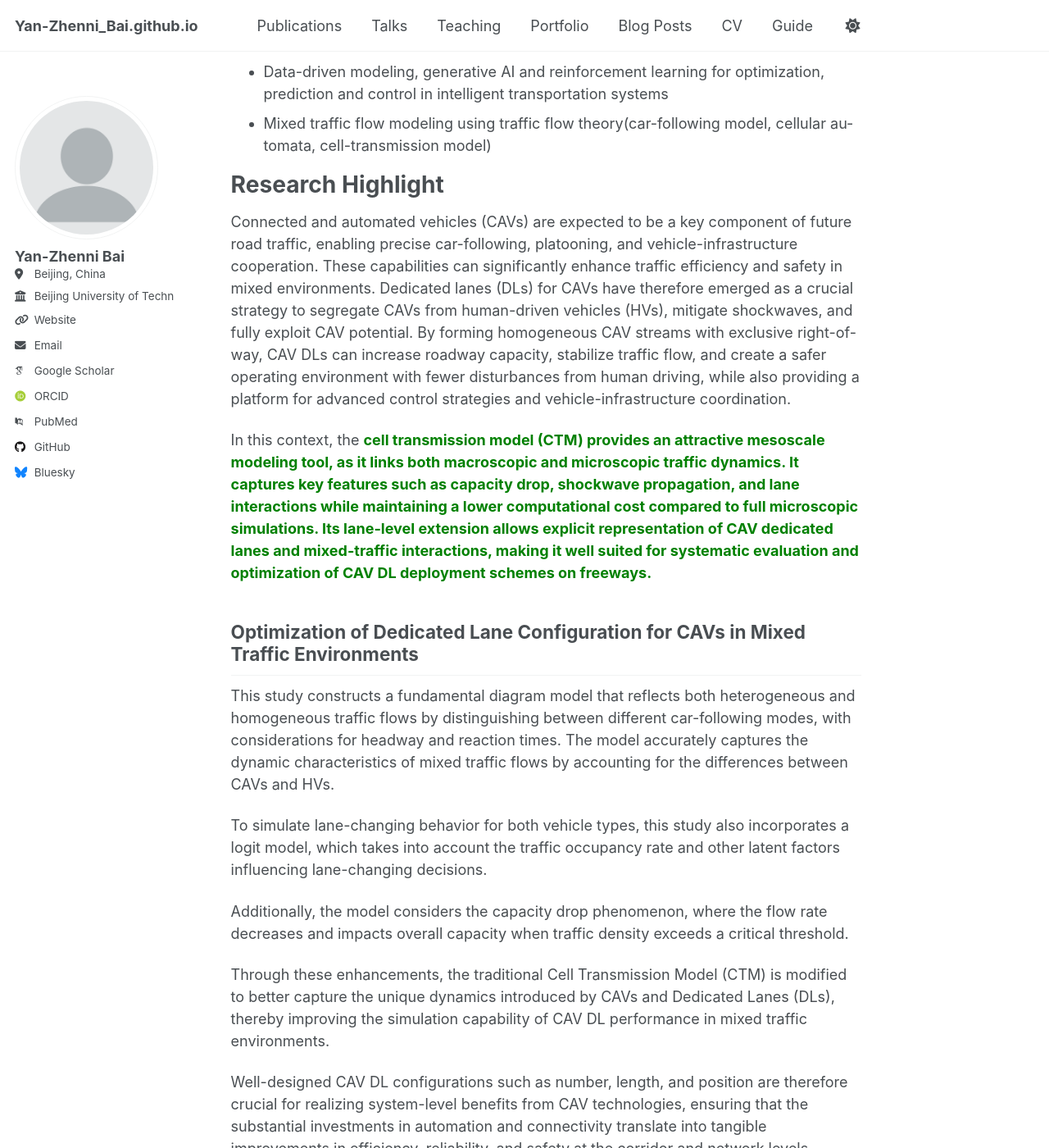
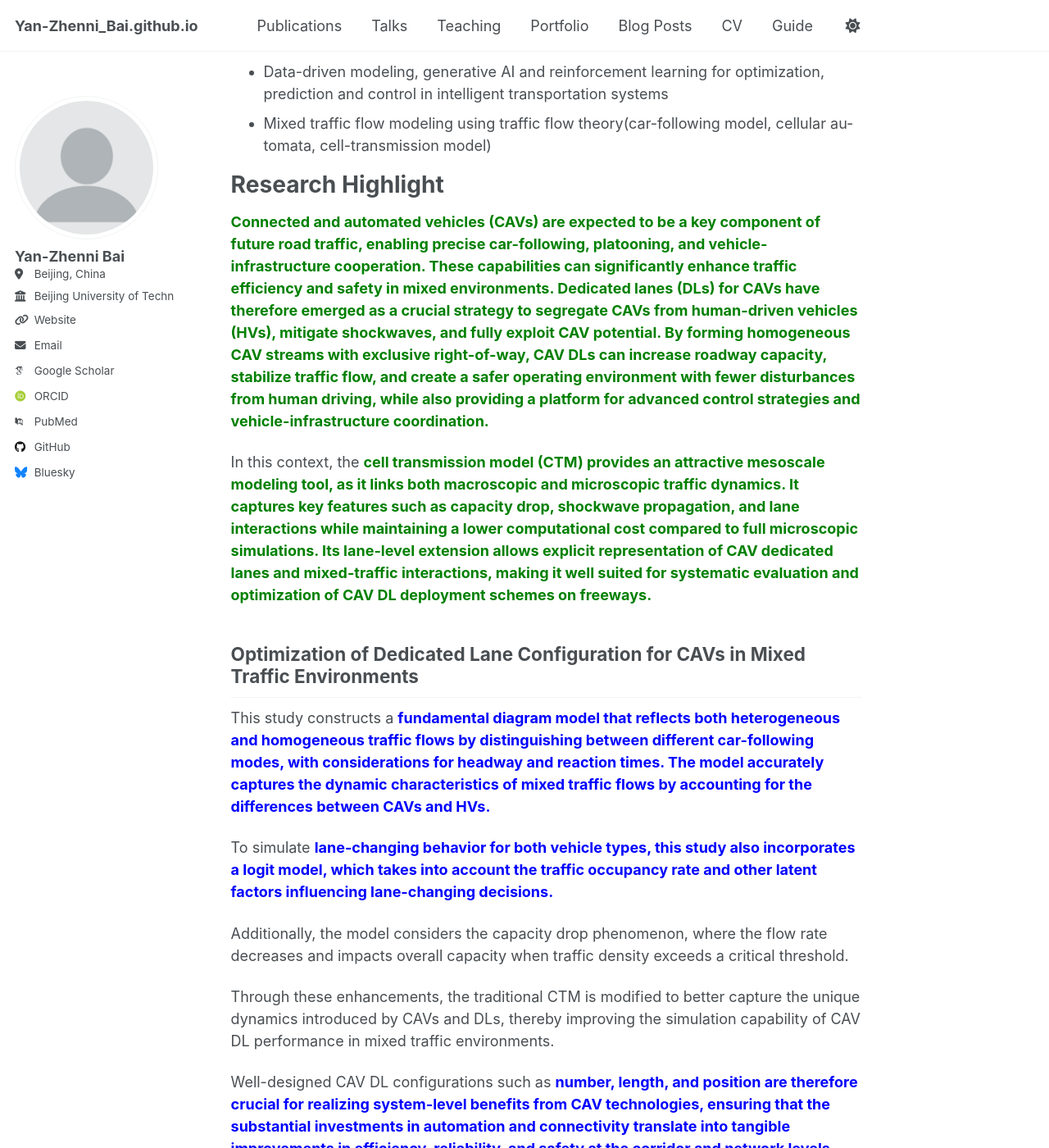
Before and after one commit to Yzn-Bai/Yan-Zhenni_Bai.github.io, a Jekyll site: the page built from _pages/about.md, in a window 1280 px wide and 1400 px high, scrolled down 500 px. Shown: the whole window at 82% size. Built offline with Jekyll 4.4.1, drawn with Linux system fonts in a browser that asks for light colours; some web fonts are replaced; a script that is not in the unit is left out; some of the changed text lies outside the part shown.

Commit message:
Update about.md

```diff
--- a/_pages/about.md
+++ b/_pages/about.md
@@ -22,22 +22,22 @@ Research Interests
 
 Research Highlight
 ======
-  Connected and automated vehicles (CAVs) are expected to be a key component of future road traffic, enabling precise car-following, platooning, and vehicle-infrastructure cooperation. These capabilities can significantly enhance traffic efficiency and safety in mixed environments. Dedicated lanes (DLs) for CAVs have therefore emerged as a crucial strategy to segregate CAVs from human-driven vehicles (HVs), mitigate shockwaves, and fully exploit CAV potential. By forming homogeneous CAV streams with exclusive right-of-way, CAV DLs can increase roadway capacity, stabilize traffic flow, and create a safer operating environment with fewer disturbances from human driving, while also providing a platform for advanced control strategies and vehicle-infrastructure coordination.
+  <span style="color:green; font-weight: bold;">Connected and automated vehicles (CAVs)<span style="color:green; font-weight: bold;"> are expected to be a key component of future road traffic, enabling precise car-following, platooning, and vehicle-infrastructure cooperation. These capabilities can significantly enhance traffic efficiency and safety in mixed environments. <span style="color:green; font-weight: bold;">Dedicated lanes (DLs)<span style="color:green; font-weight: bold;"> for CAVs have therefore emerged as a crucial strategy to segregate CAVs from human-driven vehicles (HVs), mitigate shockwaves, and fully exploit CAV potential. By forming homogeneous CAV streams with exclusive right-of-way, CAV DLs can increase roadway capacity, stabilize traffic flow, and create a safer operating environment with fewer disturbances from human driving, while also providing a platform for advanced control strategies and vehicle-infrastructure coordination.
 
   In this context, the <span style="color:green; font-weight: bold;">cell transmission model (CTM)<span style="color:green; font-weight: bold;"> provides an attractive mesoscale modeling tool, as it links both macroscopic and microscopic traffic dynamics. It captures key features such as capacity drop, shockwave propagation, and lane interactions while maintaining a lower computational cost compared to full microscopic simulations. Its lane-level extension allows explicit representation of CAV dedicated lanes and mixed-traffic interactions, making it well suited for systematic evaluation and optimization of CAV DL deployment schemes on freeways.
 
 Optimization of Dedicated Lane Configuration for CAVs in Mixed Traffic Environments
 ------
 
-  This study constructs a fundamental diagram model that reflects both heterogeneous and homogeneous traffic flows by distinguishing between different car-following modes, with considerations for headway and reaction times. The model accurately captures the dynamic characteristics of mixed traffic flows by accounting for the differences between CAVs and HVs.
+  This study constructs a <span style="color:blue; font-weight: bold;">fundamental diagram model<span style="color:blue; font-weight: bold;"> that reflects both heterogeneous and homogeneous traffic flows by distinguishing between different car-following modes, with considerations for headway and reaction times. The model accurately captures the dynamic characteristics of mixed traffic flows by accounting for the differences between CAVs and HVs.
 
-  To simulate lane-changing behavior for both vehicle types, this study also incorporates a logit model, which takes into account the traffic occupancy rate and other latent factors influencing lane-changing decisions.
+  To simulate <span style="color:blue; font-weight: bold;">lane-changing behavior<span style="color:blue; font-weight: bold;"> for both vehicle types, this study also incorporates <span style="color:blue; font-weight: bold;">a logit model<span style="color:blue; font-weight: bold;">, which takes into account the traffic occupancy rate and other latent factors influencing lane-changing decisions.
 
   Additionally, the model considers the capacity drop phenomenon, where the flow rate decreases and impacts overall capacity when traffic density exceeds a critical threshold.
 
-  Through these enhancements, the traditional Cell Transmission Model (CTM) is modified to better capture the unique dynamics introduced by CAVs and Dedicated Lanes (DLs), thereby improving the simulation capability of CAV DL performance in mixed traffic environments.
+  Through these enhancements, the traditional CTM is modified to better capture the unique dynamics introduced by CAVs and DLs, thereby improving the simulation capability of CAV DL performance in mixed traffic environments.
 
-  Well-designed CAV DL configurations such as number, length, and position are therefore crucial for realizing system-level benefits from CAV technologies, ensuring that the substantial investments in automation and connectivity translate into tangible improvements in efficiency, reliability, and safety at the corridor and network levels.
+  Well-designed CAV DL configurations such as <span style="color:blue; font-weight: bold;">number<span style="color:blue; font-weight: bold;">, <span style="color:blue; font-weight: bold;">length<span style="color:blue; font-weight: bold;">, and <span style="color:blue; font-weight: bold;">position<span style="color:blue; font-weight: bold;"> are therefore crucial for realizing system-level benefits from CAV technologies, ensuring that the substantial investments in automation and connectivity translate into tangible improvements in efficiency, reliability, and safety at the corridor and network levels.
 
 Reinforcement Learning-Based Dynamic Dedicated Lane Control for CAVs in Mixed Traffic (working paper)
 ------
@@ -46,7 +46,7 @@ Reinforcement Learning-Based Dynamic Dedicated Lane Control for CAVs in Mixed Tr
 
   The capacity drop phenomenon is more extended which occurs when traffic density exceeds a critical threshold, leading to a reduction in flow capacity. And apply a simplified approach that captures the essential lane-changing behaviors while reducing computational complexity.
 
-  The control problem is framed as a Markov Decision Process (MDP), where the state space incorporates key factors such as segment-level traffic density and CAV penetration rate, the action space represents DL configurations (such as the number of DLs), and the reward function is based on improvements in macroscopic traffic efficiency. To ensure training stability and efficiency, an early-stopping mechanism is introduced, helping to balance the trade-off between training time and convergence.
+  The control problem is framed as a <span style="color:blue; font-weight: bold;">Markov Decision Process (MDP)<span style="color:blue; font-weight: bold;">, where the <span style="color:blue; font-weight: bold;">state space<span style="color:blue; font-weight: bold;"> incorporates key factors such as segment-level traffic density and CAV penetration rate, the <span style="color:blue; font-weight: bold;">action space<span style="color:blue; font-weight: bold;"> represents the number of DLs, and the <span style="color:blue; font-weight: bold;">reward function<span style="color:blue; font-weight: bold;"> is based on improvements in macroscopic traffic efficiency. To ensure training stability and efficiency, an <span style="color:blue; font-weight: bold;">early-stopping mechanism<span style="color:blue; font-weight: bold;"> is introduced, helping to balance the trade-off between training time and convergence.
 
 Awards
 ======
```
